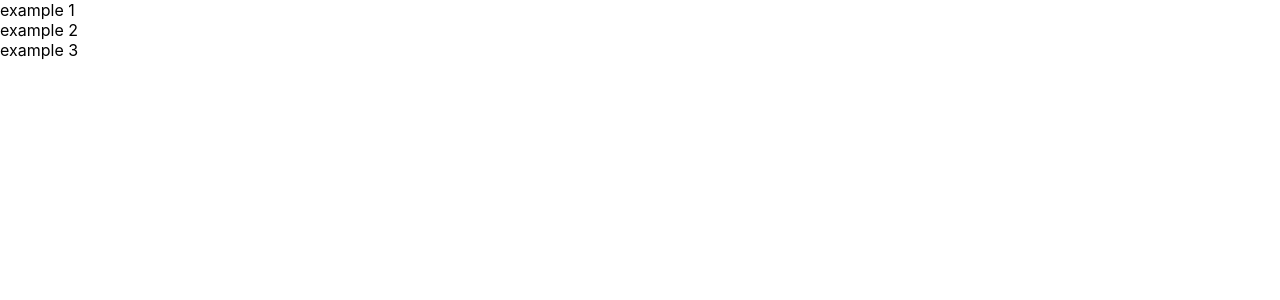
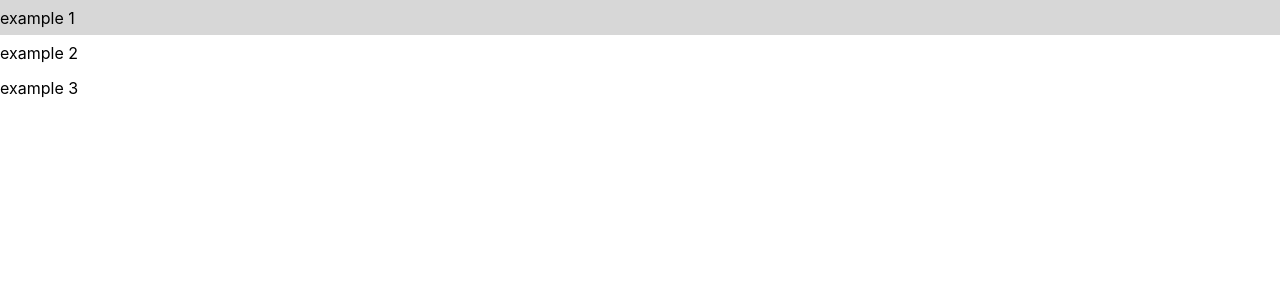
Before and after one commit to MrCoul3/nodeApp, a React (Create React App) app in the folder client/: page / in a window 1280 px wide. Shown: the top 300 px of the page. Built offline with nearby package versions, Linux system fonts and the light colour scheme.

Commit message:
SimpleObjectsList.tsx list styles

```diff
--- a/client/src/components/Lists/SimpleObjectsList.tsx
+++ b/client/src/components/Lists/SimpleObjectsList.tsx
@@ -1,40 +1,46 @@
 import React from "react";
-import style from './styles.module.css';
+
+import style from "./style.module.css";
+
 // ВАРИАНТЫ
 // с хедером / без хедера
 // с поиском / без поиска
 // возможность поменять вид (список, плитка)
 
 interface IProps<T> {
+  objectsListArray: T[];
+  keys(data: T): string;
+  firstLine(data: T): string;
   type?: "list" | "plate";
-  objectsListArray: T[];
-  firstLine(data: T): string;
+  secondLine?(data: T): string;
 }
 
 export const SimpleObjectsList = <T,>(props: IProps<T>) => {
   const type = props.type ? props.type : "list";
 
   const renderList = () => {
-    if (type === 'list') {
+    if (type === "list") {
       return props.objectsListArray.map((object: T) => (
-          <div>{props.firstLine(object)}</div>
+        <div key={props.firstLine(object)} className={style.listElement}>
+          <div className={style.listElementContent}>
+            <span>{props.firstLine(object)}</span>
+            {props.secondLine ? <span>{props.secondLine(object)}</span> : null}
+          </div>
+        </div>
       ));
     }
-    if (type === 'plate') {
+    if (type === "plate") {
       return props.objectsListArray.map((object: T) => (
-          <div >{props.firstLine(object)}</div>
+        <div key={props.keys(object)} className={style.plateElement}>
+          {props.firstLine(object)}
+        </div>
       ));
     }
-
   };
-
-
 
   return (
     <div>
-      <div>
-        {renderList()}
-      </div>
+      <div>{renderList()}</div>
     </div>
   );
 };
--- a/client/src/components/Lists/style.module.css
+++ b/client/src/components/Lists/style.module.css
@@ -0,0 +1,18 @@
+.plateElement {
+    width: 50px;
+    height: 50px;
+    border: 1px solid cadetblue;
+}
+.listElement {
+    width: 100%;
+}
+.listElement:hover {
+    background: #d7d7d7;
+
+}
+.listElementContent {
+    height: 35px;
+    display: flex;
+    flex-direction: column;
+    justify-content: center;
+}
--- a/client/src/constants/constants.ts
+++ b/client/src/constants/constants.ts
@@ -1,16 +1,18 @@
 export interface IExampleList {
   name: string;
-  surname?: string;
+  id: string;
 }
 export const exampleList: IExampleList[] = [
   {
     name: "example 1",
-    surname: "surname 2",
+    id: "ascekhg12dfv2",
   },
   {
     name: "example 2",
+    id: "kb84ovmfsa",
   },
   {
     name: "example 3",
+    id: ".kci7328jfls",
   },
 ];
--- a/client/src/pages/MainPage.tsx
+++ b/client/src/pages/MainPage.tsx
@@ -11,8 +11,11 @@ export const MainPage = observer(() => {
   return (
     <div className="MainPage">
       <SimpleObjectsList
+        keys={(data) => data.id}
         objectsListArray={store.fetchData.exampleData}
         firstLine={(data) => data.name}
+        // secondLine={(data) => data.id}
+        // type={'plate'}
       />
     </div>
   );
--- a/client/tsconfig.json
+++ b/client/tsconfig.json
@@ -2,6 +2,7 @@
   "compilerOptions": {
     "target": "es6",
     "outDir": "./built",
+    "plugins": [{ "name": "typescript-plugin-css-modules" }],
     "lib": [
       "dom",
       "dom.iterable",
```
Also changed, not shown: client/src/optional.d.ts (added, +12 -0 lines).
